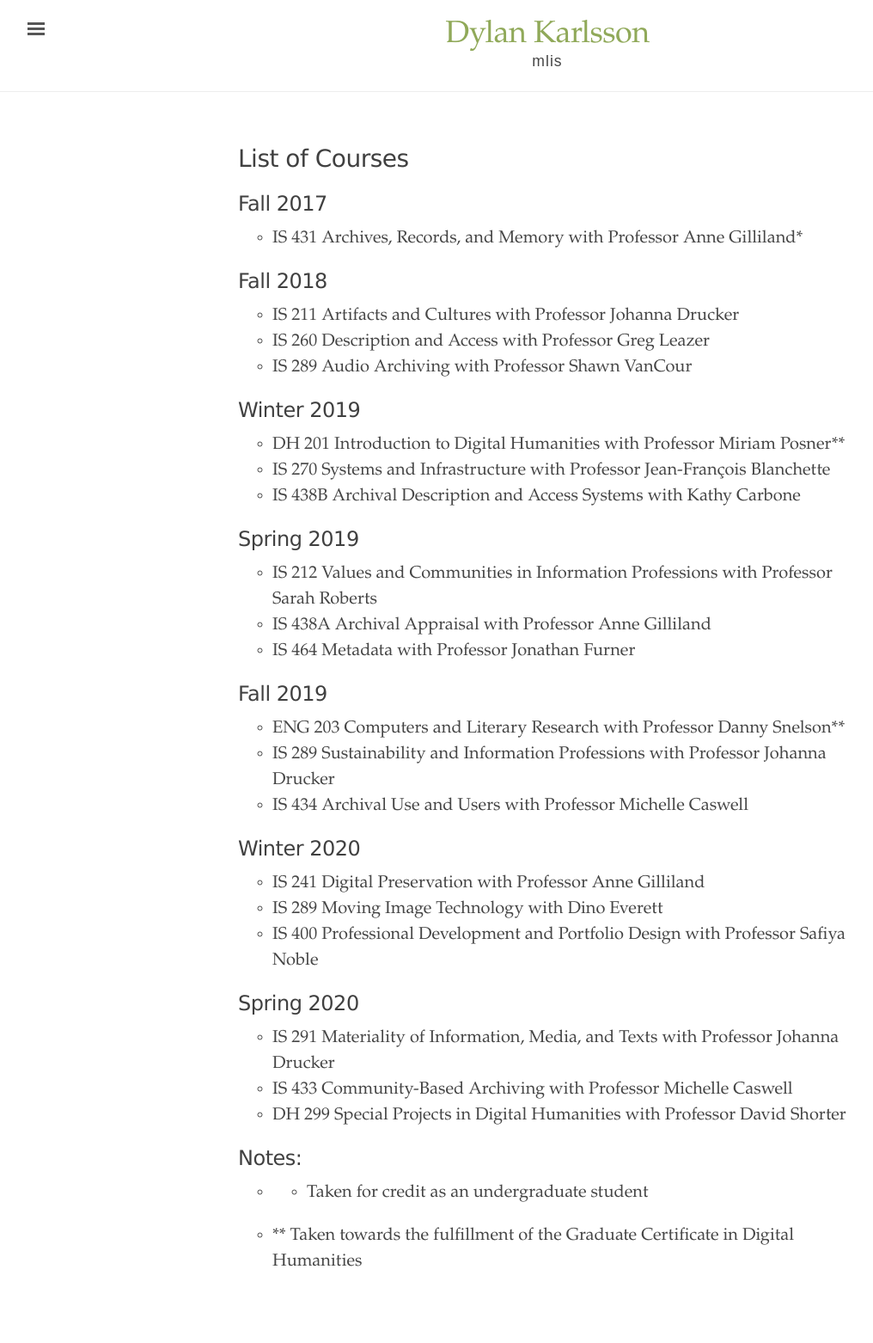
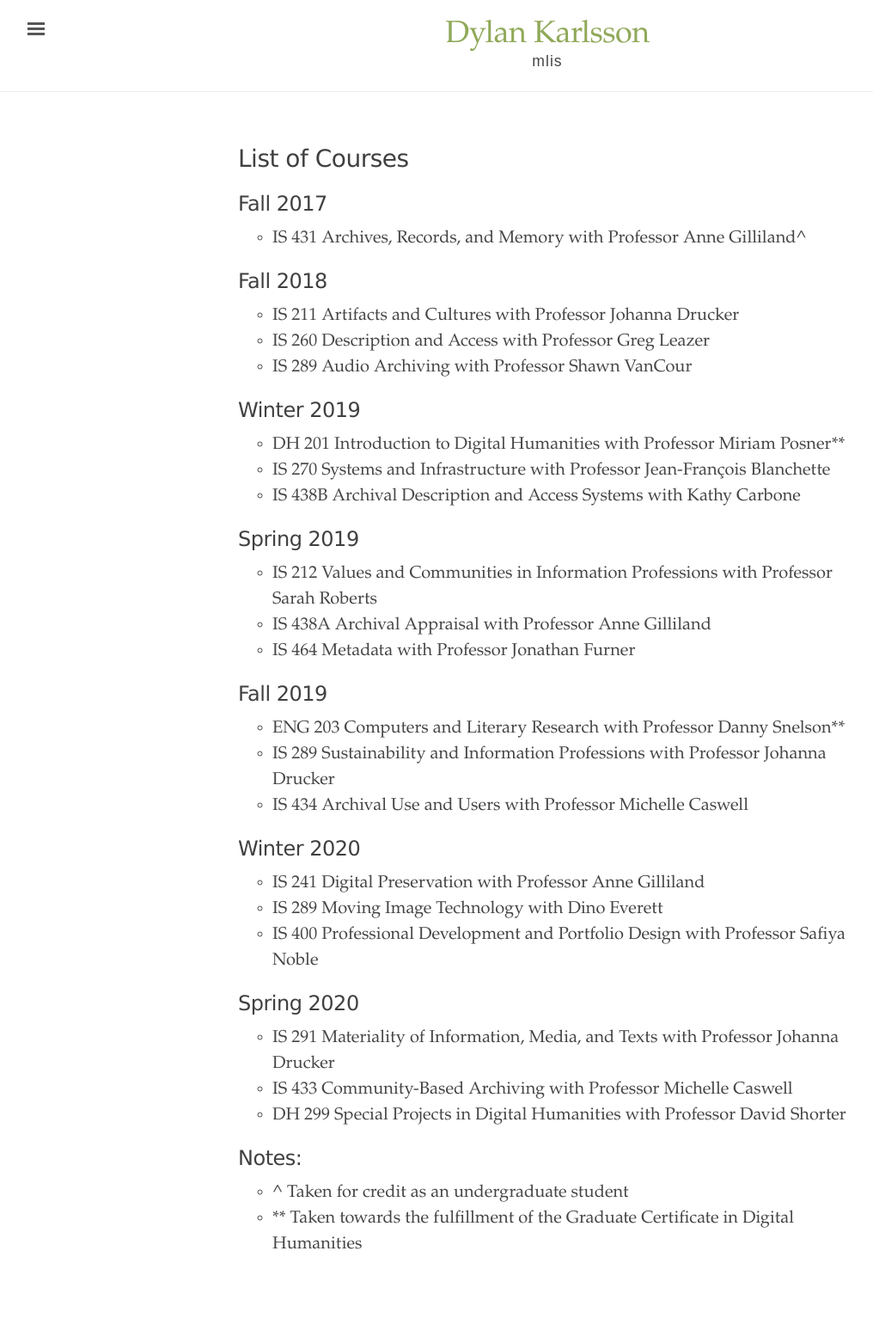
Before and after one commit to dylankarlsson/portfolio, a Jekyll site: the page built from _texts/course-list.md, in a window 1280 px wide. Shown: the whole page at 86% size, without its empty margins (3-1019 px from the left). Built offline with Jekyll 4.4.1, drawn with Linux system fonts in a browser that asks for light colours.

```diff
--- a/_texts/course-list.md
+++ b/_texts/course-list.md
@@ -6,7 +6,7 @@ author: Dylan Karlsson
 
 ## Fall 2017
 
-- IS 431 Archives, Records, and Memory with Professor Anne Gilliland*
+- IS 431 Archives, Records, and Memory with Professor Anne Gilliland^
 
 ## Fall 2018
 
@@ -45,5 +45,5 @@ author: Dylan Karlsson
 - DH 299 Special Projects in Digital Humanities with Professor David Shorter
 
 ## Notes:
-- * Taken for credit as an undergraduate student
+- ^ Taken for credit as an undergraduate student
 - ** Taken towards the fulfillment of the Graduate Certificate in Digital Humanities
```
